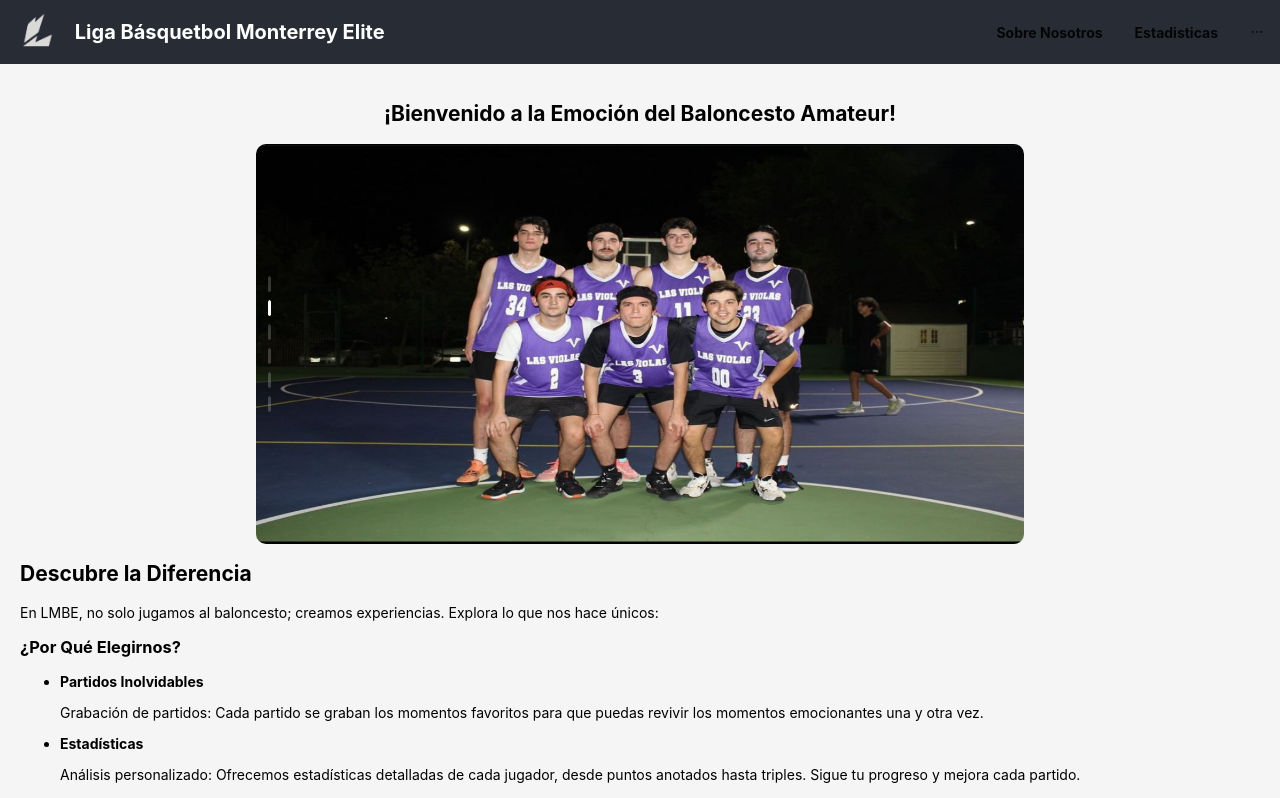
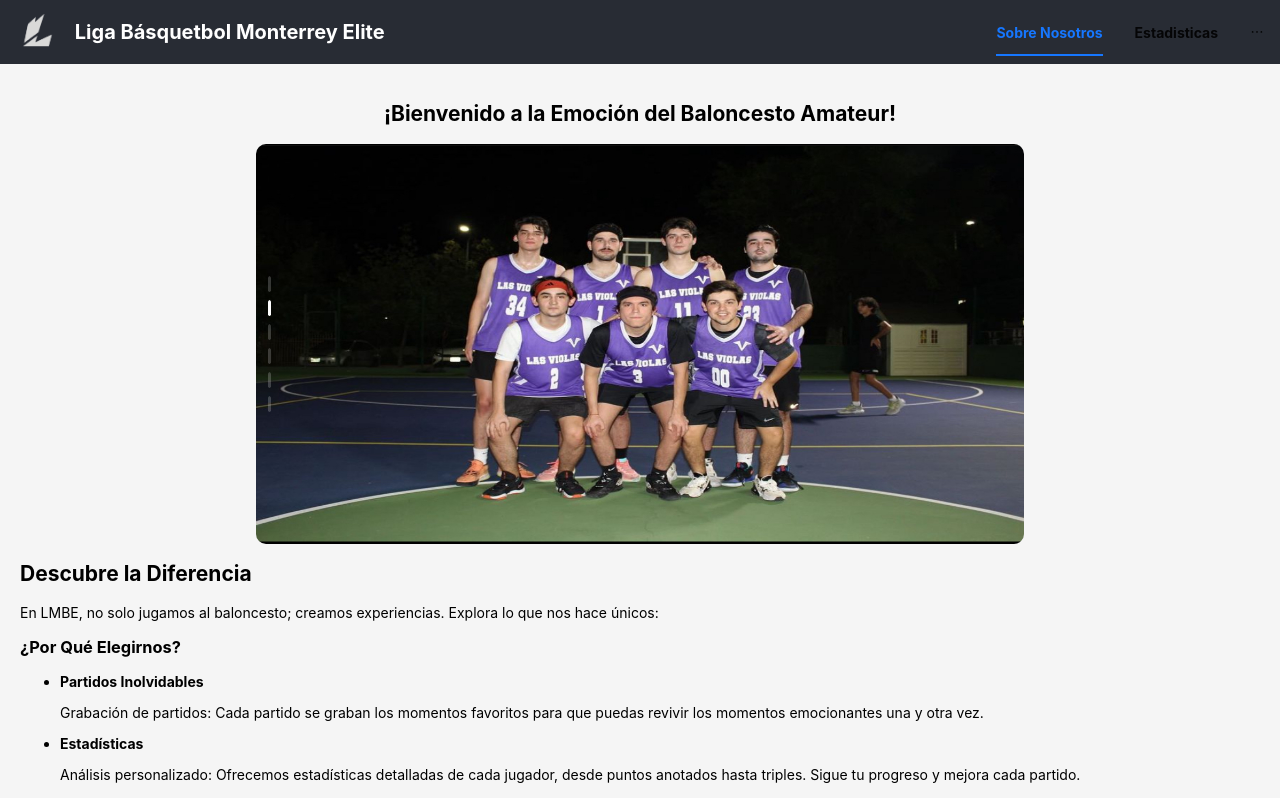
Before and after one commit to ferp03/lmbe-stats-front, a React (Create React App) app: page / in a window 1280 px wide. Shown: the top 798 px of the page. Built offline with nearby package versions, Linux system fonts and the light colour scheme.

Commit message:
Nav bar keys selection

```diff
--- a/src/Components/NavBar.js
+++ b/src/Components/NavBar.js
@@ -1,6 +1,6 @@
 import { Menu, Drawer } from 'antd';
 import { MenuOutlined } from '@ant-design/icons';
-import { Link } from 'react-router-dom';
+import { Link, useLocation } from 'react-router-dom';
 import { useState } from 'react';
 import './Header.css'
 
@@ -33,6 +33,7 @@ function NavBar(){
 }
 
 function Buttons({inLine=false}){
+    const location = useLocation();
     const items = [
         {
             key: "1",
@@ -51,10 +52,15 @@ function Buttons({inLine=false}){
         },
 
     ]
+
+    const selectedKey = items.find(item => item.link === location.pathname)?.key;
+
     return(
         <Menu
             style={{backgroundColor: "#282c34", color: "white", fontWeight: "bold", border: "none"}}
             mode={inLine ? "inline" : "horizontal"}
+            defaultSelectedKeys={["1"]}
+            selectedKeys={[selectedKey]}
         >
             {items.map(item => (
                 <Menu.Item
```
